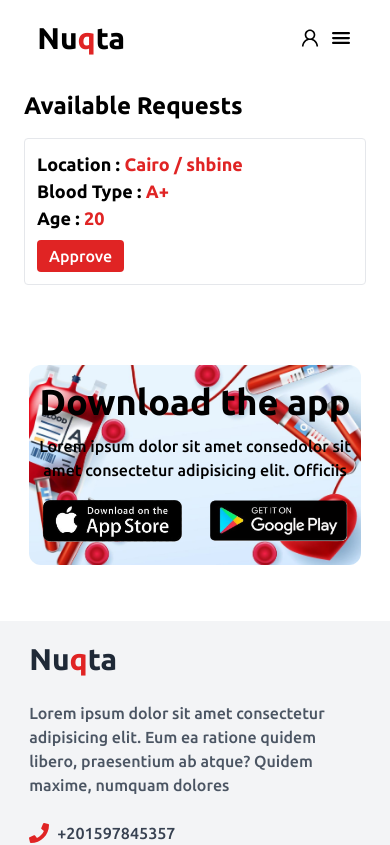
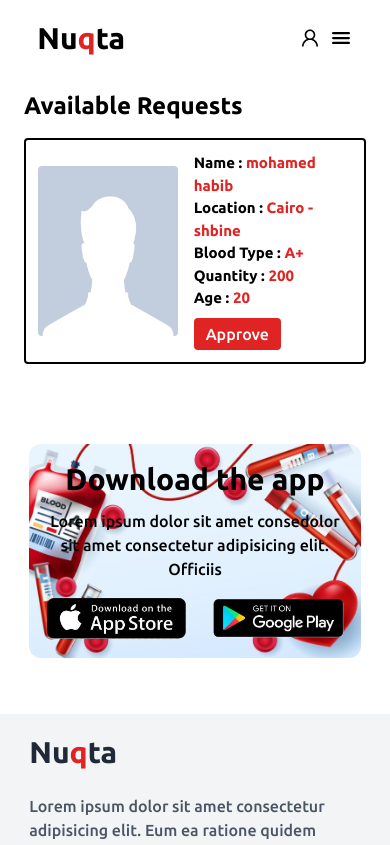
Before and after one commit to Mohamed-habib2025/Nuqta, a React (Vite) app: page /donors in a window 390 px wide. Shown: the top 845 px of the page. Built offline with nearby package versions, Linux system fonts and the light colour scheme.

Commit message:
Graduation project5

```diff
--- a/src/components/Banner/Banner.jsx
+++ b/src/components/Banner/Banner.jsx
@@ -7,7 +7,7 @@ import "./Appbanner.css"
 function Banner() {
   return (
     <div className='w-[85%] mx-auto my-14'>
-      <div className=" py-4 sm:py-0 imgbanner min-h-[200px] md:min-h-[300px] sm:flex sm:justify-end sm:items-center rounded-xl">
+      <div className=" py-4 px-3 sm:py-0 imgbanner min-h-[200px] md:min-h-[300px] sm:flex sm:justify-end sm:items-center rounded-xl">
         <div>
           <div className=" space-y-3 md:space-y-4 max-w-xl mx-auto">
             <motion.h1
@@ -19,7 +19,7 @@ function Banner() {
                 damping: 10,
                 delay: 0.2,
               }}
-              className=" text-4xl font-semibold text-center">Download the app
+              className=" text-3xl sm:text-4xl font-semibold text-center">Download the app
             </motion.h1>
 
             <motion.p
--- a/src/components/RequestsList.jsx
+++ b/src/components/RequestsList.jsx
@@ -1,6 +1,7 @@
 import React from 'react'
 import Swal from 'sweetalert2'
-
+import male from "../Images/male.jpg"
+import female from "../Images/female.png"
 
 function RequestsList({ requests, setRequests, setFormData, setIsEditing }) {
 
@@ -34,15 +35,20 @@ function RequestsList({ requests, setRequests, setFormData, setIsEditing }) {
     <div>
       <h3 className="text-2xl font-bold mb-4">Your Requests</h3>
       {requests.map((request) => (
-        <div key={request.id} className="border-2 bg-red-50 p-3 rounded mt-2">
-          <p className='font-bold'>Governorate / city: <span className='text-red-500'>{request.governorate}</span> / <span className='text-red-500'>{request.city}</span></p>
-          {/* <p className='font-bold'>City: <span className='text-red-500'>{request.city}</span></p> */}
-          <p className='font-bold'>Blood Type: <span className='text-red-500'>{request.bloodType}</span></p>
-          <p className='font-bold'>Quantity: <span className='text-red-500'>{request.quantity}</span></p>
-          <p className='font-bold'>Age: <span className='text-red-500'>{request.age}</span></p>
-          <div className="flex space-x-2 mt-2">
-            <button onClick={() => editRequest(request)} className="bg-blue-600 text-white p-1 rounded hover:bg-blue-800">Edit</button>
-            <button onClick={() => removeRequest(request.id)} className="bg-red-600 text-white p-1 rounded hover:bg-red-800">Remove</button>
+        <div key={request.id} className="border-[2px] border-black p-3 rounded mt-2 flex items-center space-x-4">
+          <div>
+            <img src={request.image} alt="image gender" className='w-[150px] h-[170px] rounded' />
+          </div>
+          <div className=' space-y-2'>
+            <p className='font-bold'>Name: <span className='text-red-500 text-lg'>{request.name}</span></p>
+            <p className='font-bold text-[18px]'>Location :<strong className='text-red-600'> {request.governorate} - <span>{request.city}</span></strong></p>
+            <p className='font-bold'>Blood Type : <span className='text-red-500'>{request.bloodType}</span></p>
+            <p className='font-bold'>Quantity : <span className='text-red-500'>{request.quantity}</span></p>
+            <p className='font-bold'>Age : <span className='text-red-500'>{request.age}</span></p>
+            <div className="flex space-x-2 mt-2">
+              <button onClick={() => editRequest(request)} className="px-3 bg-blue-600 text-white p-1 rounded hover:bg-blue-800">Edit</button>
+              <button onClick={() => removeRequest(request.id)} className="px-3 bg-red-600 text-white p-1 rounded hover:bg-red-800">Remove</button>
+            </div>
           </div>
         </div>
       ))}
--- a/src/pages/BloodRequest.jsx
+++ b/src/pages/BloodRequest.jsx
@@ -1,4 +1,6 @@
 import React, { useState } from 'react';
+import male from "../Images/male.jpg"
+import female from "../Images/female.png"
 // Data
 import governorates from "../Data/egyptLocations"
 import RequestsList from '../components/RequestsList';
@@ -13,14 +15,23 @@ function BloodRequest() {
     phone: "",
     quantity: "",
     age: "",
+    gender:"",
     urgency: "normal",
     bloodType: "",
-    status: 'Open'
+    status: 'Open',
+    image: null
   });
   const [isEditing, setIsEditing] = useState(false);
 
   const handleChange = (e) => {
-    setFormData({ ...formData, [e.target.name]: e.target.value });
+
+    if(e.target.name === "gender"){
+      const selectedImage = e.target.value === "male" ? male : female;
+      setFormData({ ...formData, gender: e.target.value, image: selectedImage });
+    }else{
+      setFormData({ ...formData, [e.target.name]: e.target.value });
+    }
+
   };
 
   const handleSubmit = (e) => {
@@ -30,14 +41,14 @@ function BloodRequest() {
       setRequests(requests.map((req) => (req.id === formData.id ? { ...formData } : req)));
       setIsEditing(false);
     } else {
-      setRequests([...requests, { ...formData, id: Date.now() }]);
+      setRequests([...requests, { ...formData, id: Date.now() , image: formData.image }]);
     }
 
-    setFormData({ id: null, name: "", governorate: "", city: "", phone: "", quantity: "", age: "", urgency: "normal", bloodType: "", status: 'Open' });
+    setFormData({ id: null, name: "", governorate: "", city: "", gender:"" , phone: "", quantity: "", age: "", urgency: "normal", bloodType: "", status: 'Open',image: null });
   };
 
   return (
-    <div className="mx-5 mt-4 p-6 grid grid-cols-1 md:grid-cols-2 gap-7 h-screen ">
+    <div className="mx-5 mt-4 p-6 grid grid-cols-1 lg:grid-cols-2 gap-7 ">
       <div>
         <h2 className="text-2xl font-bold mb-4">Request Blood</h2>
         <form onSubmit={handleSubmit} className="space-y-3">
@@ -68,6 +79,12 @@ function BloodRequest() {
             <option value="Not Urgent">Not Urgent</option>
           </select>
 
+          <select name="gender" value={formData.gender} onChange={handleChange} className="w-full p-2 border rounded">
+            <option value="">Select gender</option>
+            <option value="male">Male</option>
+            <option value="female">Female</option>
+          </select>
+
           <select name="bloodType" value={formData.bloodType} onChange={handleChange} className="w-full p-2 border rounded" required>
             <option value="">Select Blood Type</option>
             <option value="A+">A+</option>
--- a/src/pages/Donors.jsx
+++ b/src/pages/Donors.jsx
@@ -1,9 +1,10 @@
 import React, { useState } from 'react'
+import male from "../Images/male.jpg"
 
 function Donors() {
 
   const [requests, setRequests] = useState([
-    { governorate: "Cairo", city:"shbine" , bloodType: "A+", phone: "0123456789", age: "20" , status:"open" },
+    { name: "mohamed habib", quantity: 200, image: male, governorate: "Cairo", city: "shbine", bloodType: "A+", phone: "0123456789", age: "20", status: "open" },
   ]);
 
   const [selectedRequest, setSelectedRequest] = useState(null);
@@ -24,13 +25,22 @@ function Donors() {
       <div className="p-6 max-w-2xl mx-auto">
         <h2 className="text-2xl font-bold mb-4">Available Requests</h2>
         {requests.map((request) => (
-          <div key={request.id} className="border p-3 rounded mt-2">
-            <p className='font-bold text-[18px]'>Location :<strong className='text-red-600'> {request.governorate} / <span>{request.city}</span></strong></p>
-            <p className='font-bold text-[18px]'>Blood Type :<strong className='text-red-600'> {request.bloodType}</strong></p>
-            <p className='font-bold text-[18px]'>Age : <strong className='text-red-600'> {request.age}</strong></p>
-            {request.status === "open" && (
-              <button onClick={() => handleApprove(request)} className="mt-2 bg-red-600 text-white py-1 px-3 rounded hover:bg-red-800 duration-200">Approve</button>
-            )}
+          <div key={request.name} className="border-[2px] border-black p-3 rounded mt-2 flex items-center space-x-4">
+            <div>
+              <img src={request.image} alt="image gender" className='w-[150px] h-[170px] rounded' />
+            </div>
+            <div >
+              <div className='font-bold text-[15px] sm:text-[18px]'>
+                <p>Name :<strong className='text-red-600'> {request.name}</strong></p>
+                <p>Location :<strong className='text-red-600'> {request.governorate} - <span>{request.city}</span></strong></p>
+                <p>Blood Type :<strong className='text-red-600'> {request.bloodType}</strong></p>
+                <p>Quantity :<strong className='text-red-600'> {request.quantity}</strong></p>
+                <p>Age : <strong className='text-red-600'> {request.age}</strong></p>
+              </div>
+              {request.status === "open" && (
+                <button onClick={() => handleApprove(request)} className="mt-2 bg-red-600 text-white py-1 px-3 rounded hover:bg-red-800 duration-200">Approve</button>
+              )}
+            </div>
           </div>
         ))}
 
```
Also changed, not shown: src/Images/female.png (added), src/Images/male.jpg (added).
